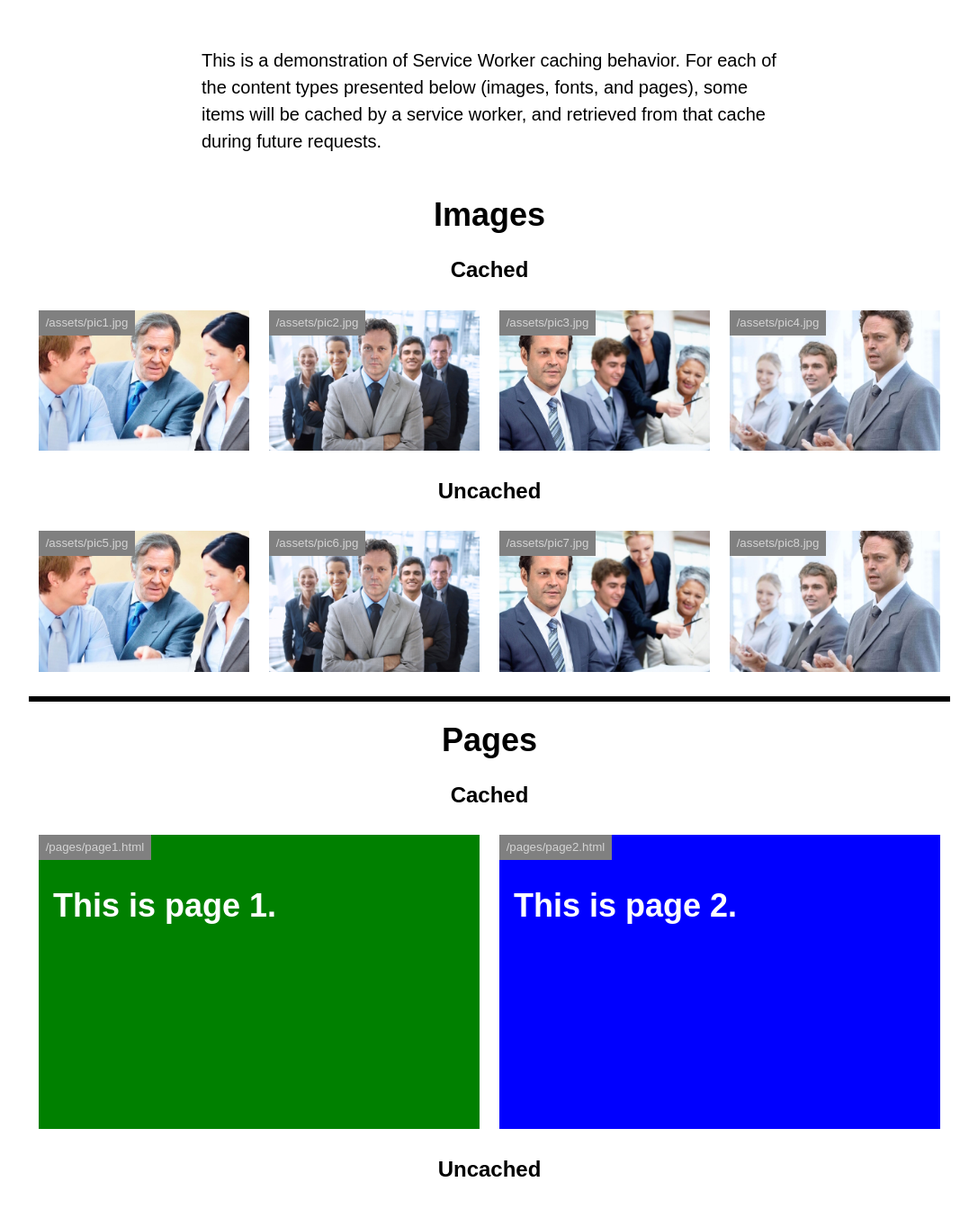
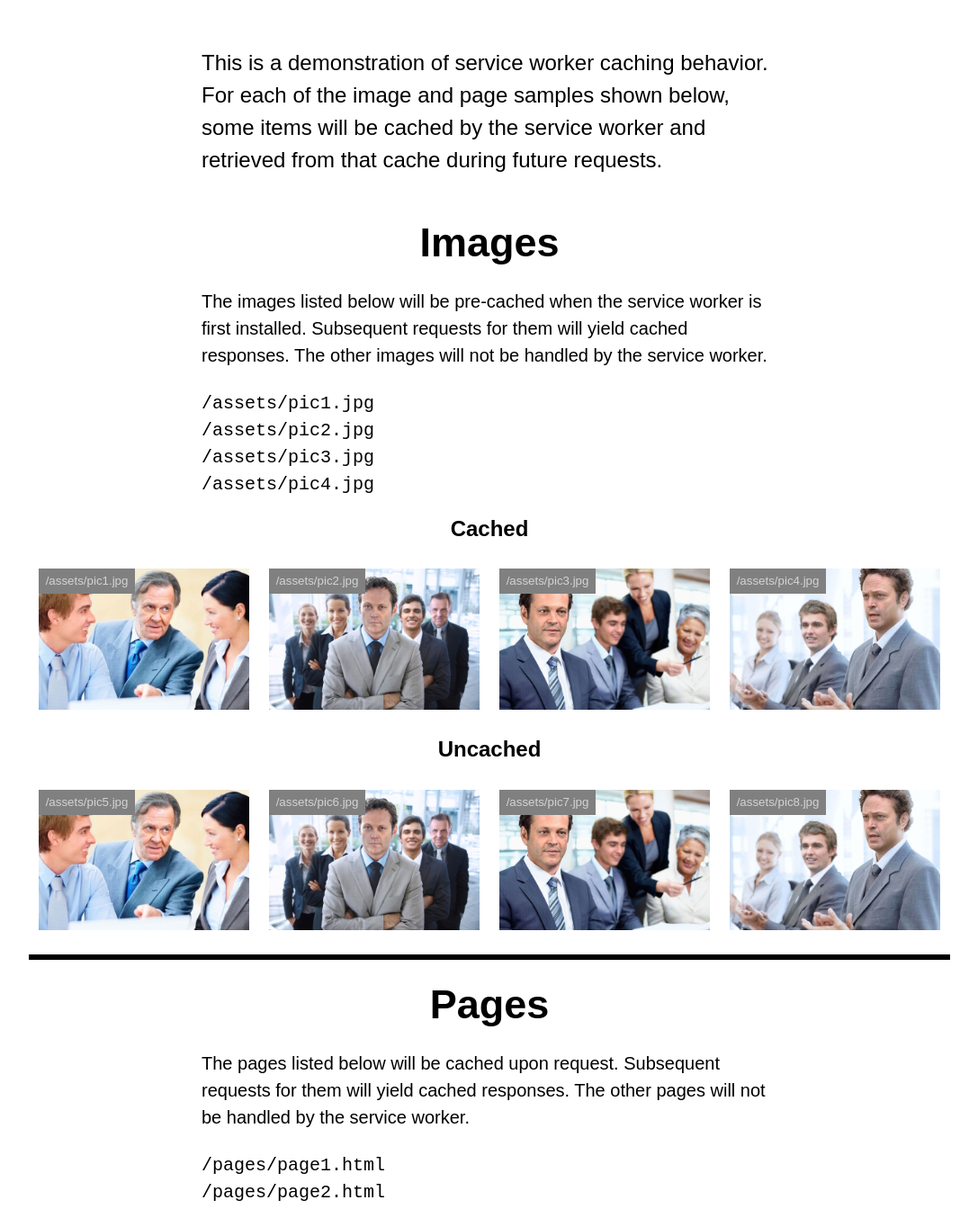
Before and after one commit to cloudfour/smashing-mag-sw, a website: page index.html in a window 1280 px wide. Shown: the top 1344 px of the page at 90% size, without its empty margins (96-1183 px from the left). Drawn offline with Linux system fonts and the light colour scheme.

Commit message:
Add more explanatory content

```diff
--- a/index.html
+++ b/index.html
@@ -17,6 +17,10 @@
       hr {
         border: .2rem solid currentcolor;
         margin: 0;
+      }
+
+      pre {
+        white-space: pre-line;
       }
 
       .FlexEmbed[data-src]::after {
@@ -58,15 +62,27 @@
   </head>
   <body class="u-spaceChildren">
     <div class="u-flex">
-      <p class="u-md-size3of4 u-lg-size5of8 u-textSize3 u-spaceAuto u-spaceY">
-        This is a demonstration of Service Worker caching behavior. For each of
-        the content types presented below (images, fonts, and pages), some items
-        will be cached by a service worker, and retrieved from that cache during
-        future requests.
+      <p class="u-md-size3of4 u-lg-size5of8 u-textSize2 u-spaceAuto u-spaceY">
+        This is a demonstration of service worker caching behavior. For each of
+        the image and page samples shown below, some items will be cached by the
+        service worker and retrieved from that cache during future requests.
       </p>
     </div>
     <section class="u-spaceChildren">
-      <h1 class="u-textCenter u-textSize1">Images</h1>
+      <header class="u-md-size3of4 u-lg-size5of8 u-textSize3 u-spaceAuto">
+        <h1 class="u-textCenter u-textSize1">Images</h1>
+        <p class="u-spaceY">
+          The images listed below will be pre-cached when the service worker is
+          first installed. Subsequent requests for them will yield cached
+          responses. The other images will not be handled by the service worker.
+        </p>
+        <pre>
+          /assets/pic1.jpg
+          /assets/pic2.jpg
+          /assets/pic3.jpg
+          /assets/pic4.jpg
+        </pre>
+      </header>
       <h3 class="u-textCenter u-textSize2">Cached</h3>
       <div class="Grid">
         <div class="Grid-cell u-size1of2 u-lg-size1of4 u-pad">
@@ -124,7 +140,18 @@
     </section>
     <hr>
     <section class="u-spaceChildren">
-      <h1 class="u-textCenter u-textSize1">Pages</h1>
+      <header class="u-md-size3of4 u-lg-size5of8 u-textSize3 u-spaceAuto">
+        <h1 class="u-textCenter u-textSize1">Pages</h1>
+        <p class="u-spaceY">
+          The pages listed below will be cached upon request. Subsequent
+          requests for them will yield cached responses. The other pages will
+          not be handled by the service worker.
+        </p>
+        <pre>
+          /pages/page1.html
+          /pages/page2.html
+        </pre>
+      </header>
       <h3 class="u-textCenter u-textSize2">Cached</h3>
       <div class="Grid">
         <div class="Grid-cell u-md-size1of2 u-lg-size1of2 u-pad">
```
